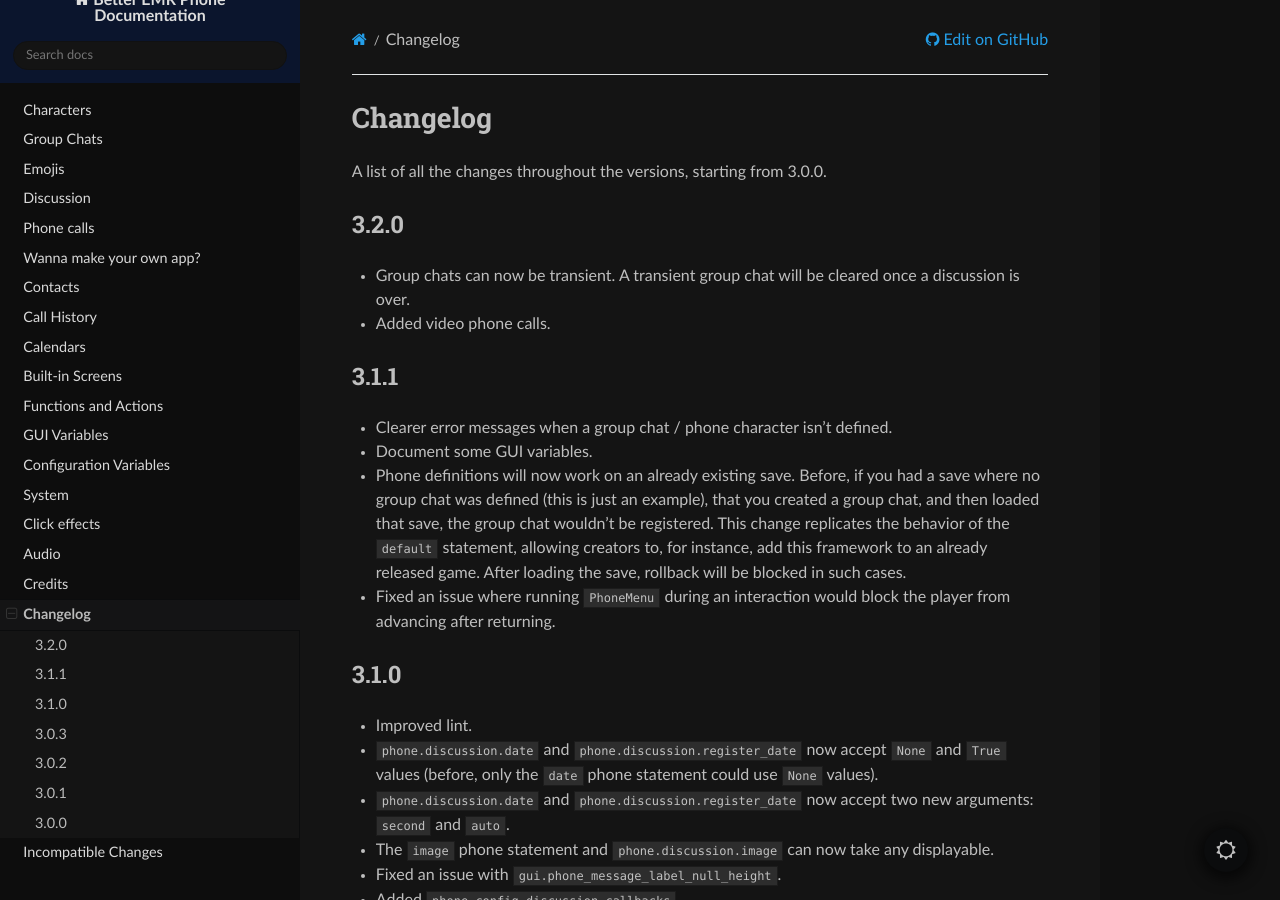
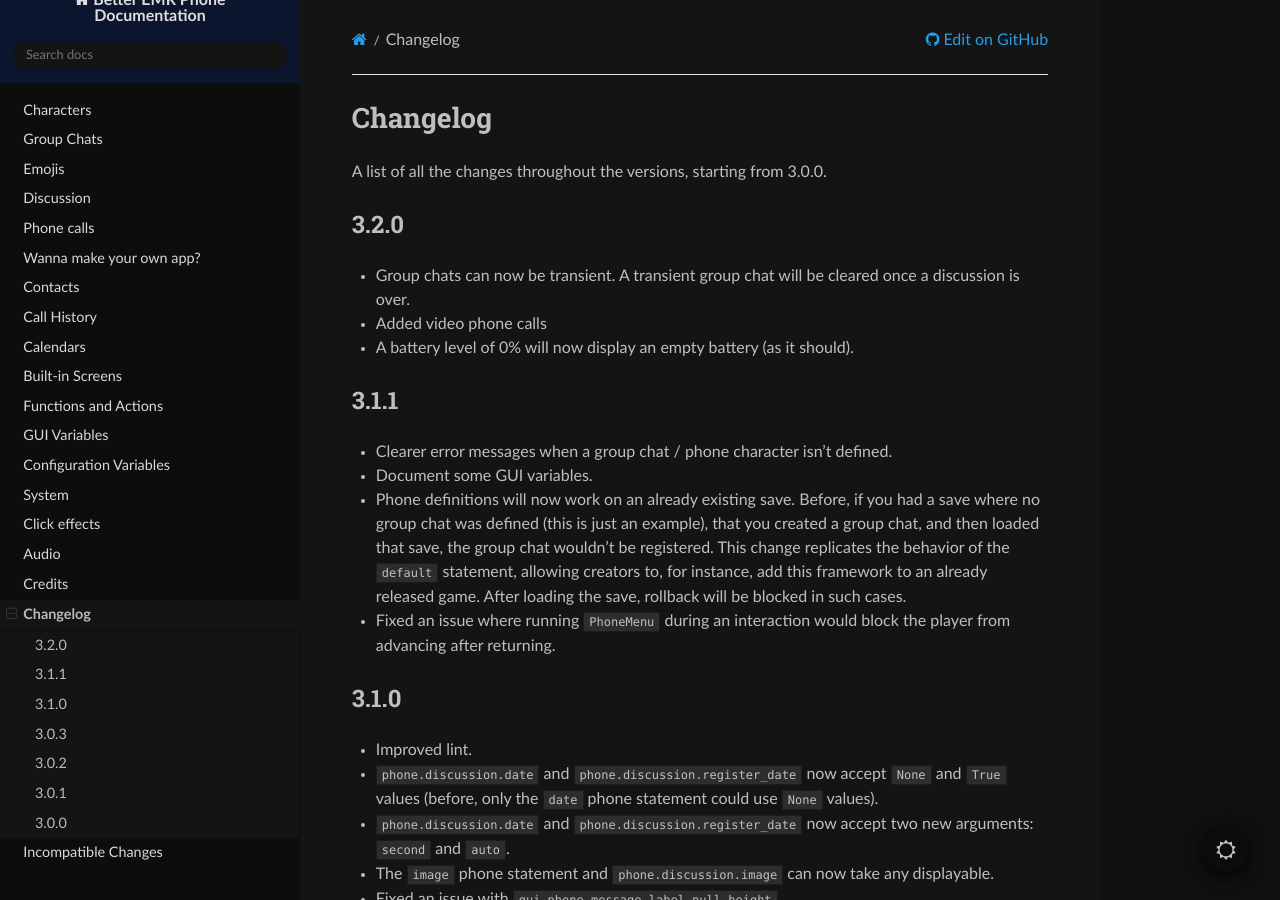
Before and after one commit to Elckarow/Better-EMR-Phone, a Sphinx documentation site: the page built from docs/changelog.rst, in a window 1280 px wide and 900 px high. Built offline with Sphinx 7.4.7 and the Read the Docs theme 2.0.0, drawn with Linux system fonts in a browser that asks for light colours.

Commit message:
Update changelog.rst

```diff
--- a/docs/changelog.rst
+++ b/docs/changelog.rst
@@ -7,7 +7,8 @@ A list of all the changes throughout the versions, starting from 3.0.0.
 -----
 
 * Group chats can now be transient. A transient group chat will be cleared once a discussion is over.
-* Added video phone calls.
+* Added video phone calls
+* A battery level of 0% will now display an empty battery (as it should).
 
 3.1.1
 -----
```
